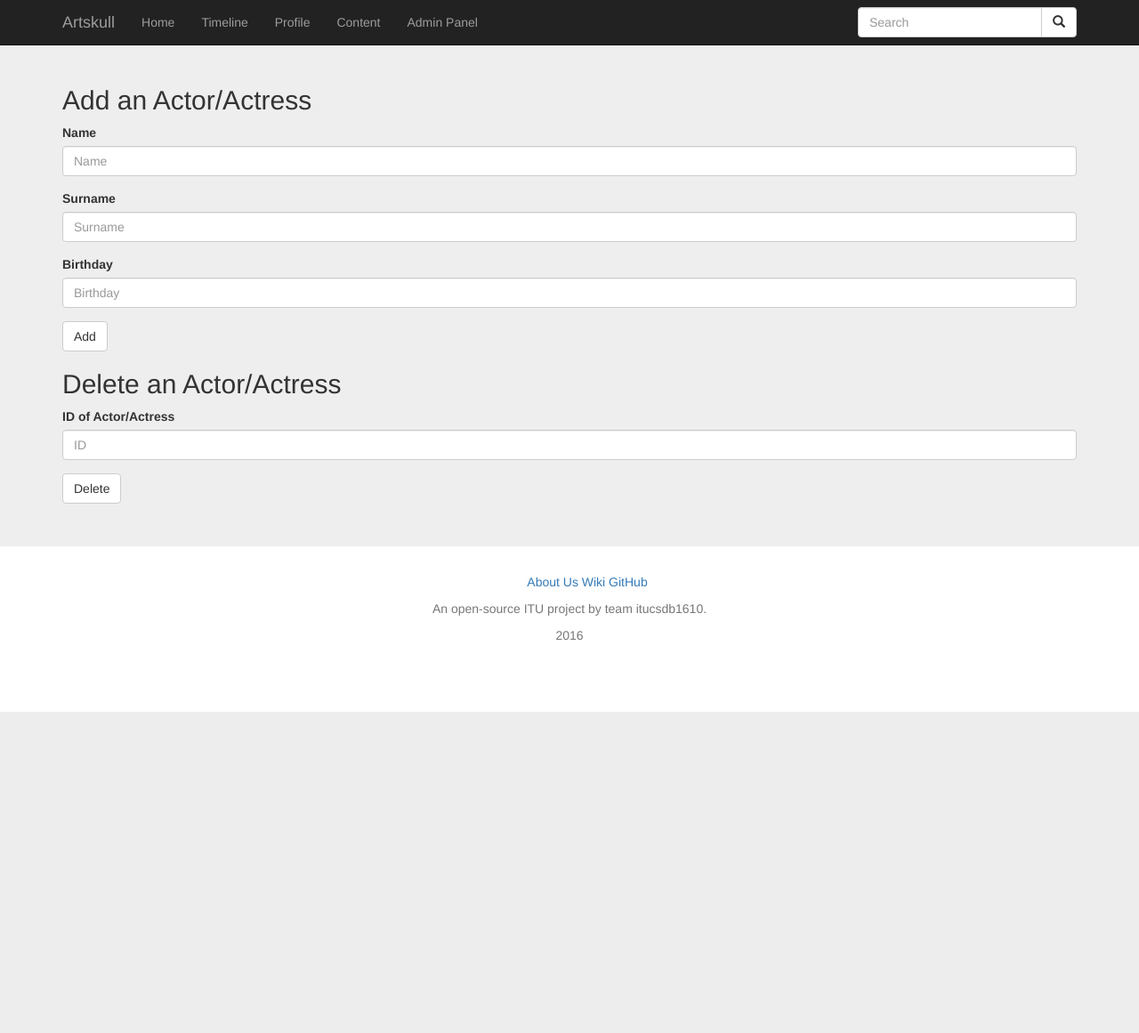
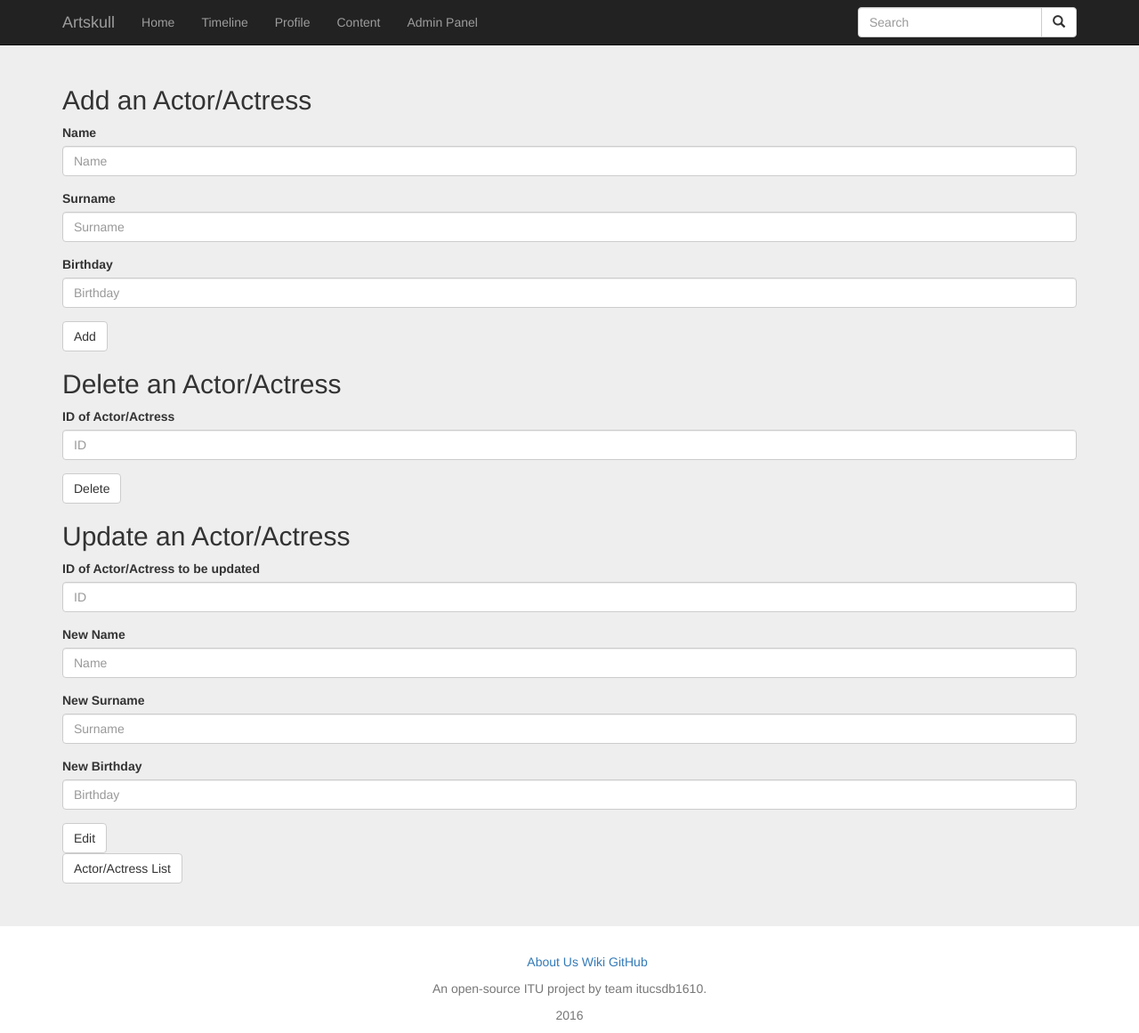
Before and after one commit to itucsdb1610/artskull, a Flask app: page /actor in a window 1280 px wide. Shown: the whole page at 89% size. Before the commit the page ends 800 px from the top, so only its background shows below. Run offline with Flask 2, Linux system fonts and the light colour scheme; some libraries are stand-ins or nearby versions.

Commit message:
actor.html now have update operation and a button to list actors/actresses

```diff
--- a/templates/actor.html
+++ b/templates/actor.html
@@ -1,5 +1,5 @@
 {% extends "layout.html" %}
-{% block title %}Home{% endblock %}
+{% block title %}Actor/Actress{% endblock %}
 {% block content %}
 
 <div class="jumbotron">
@@ -28,6 +28,27 @@
             </div>
             <input type="submit" name = "submit" value = "Delete" class="btn btn-default">
         </form>
+        <form  role="form" action="{{ url_for('actor') }}" id="AddActor" method="post">
+            <h2 class="form-horizontal-heading">Update an Actor/Actress</h2>
+            <div class="form-group">
+                <label for="ActorID">ID of Actor/Actress to be updated</label>
+                <input type="text" class="form-control" id="ActorID" name="ActorID" placeholder="ID">
+            </div>
+            <div class="form-group">
+                <label for="ActorName">New Name</label>
+                <input type="text" class="form-control" id="ActorName" name="ActorName" placeholder="Name">
+            </div>
+            <div class="form-group">
+                <label for="ActorSurname">New Surname</label>
+                <input type="text" class="form-control" id="ActorSurname" name="ActorSurname" placeholder="Surname">
+            </div>
+             <div class="form-group">
+                <label for="ActorBirthday">New Birthday</label>
+                <input type="text" class="form-control" id="ActorBirthday" name="ActorBirthday" placeholder="Birthday">
+            </div>
+            <input type="submit" name = "submit" value = "Edit" class="btn btn-default">
+        </form>
+        <a class="btn btn-default" href="{{ url_for('actor_list') }}" role="button">Actor/Actress List</a>
 	</div>
 </div>
 
```
